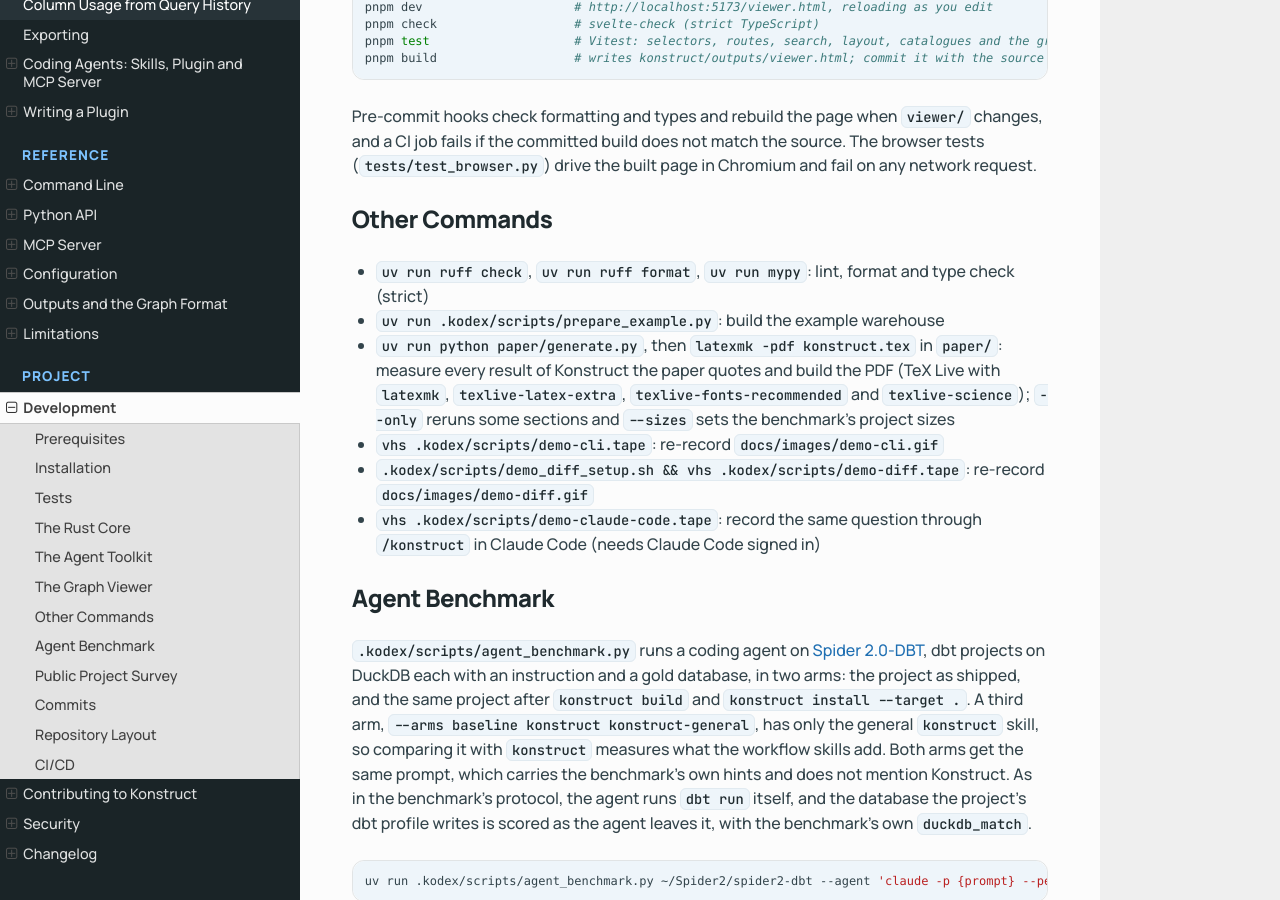
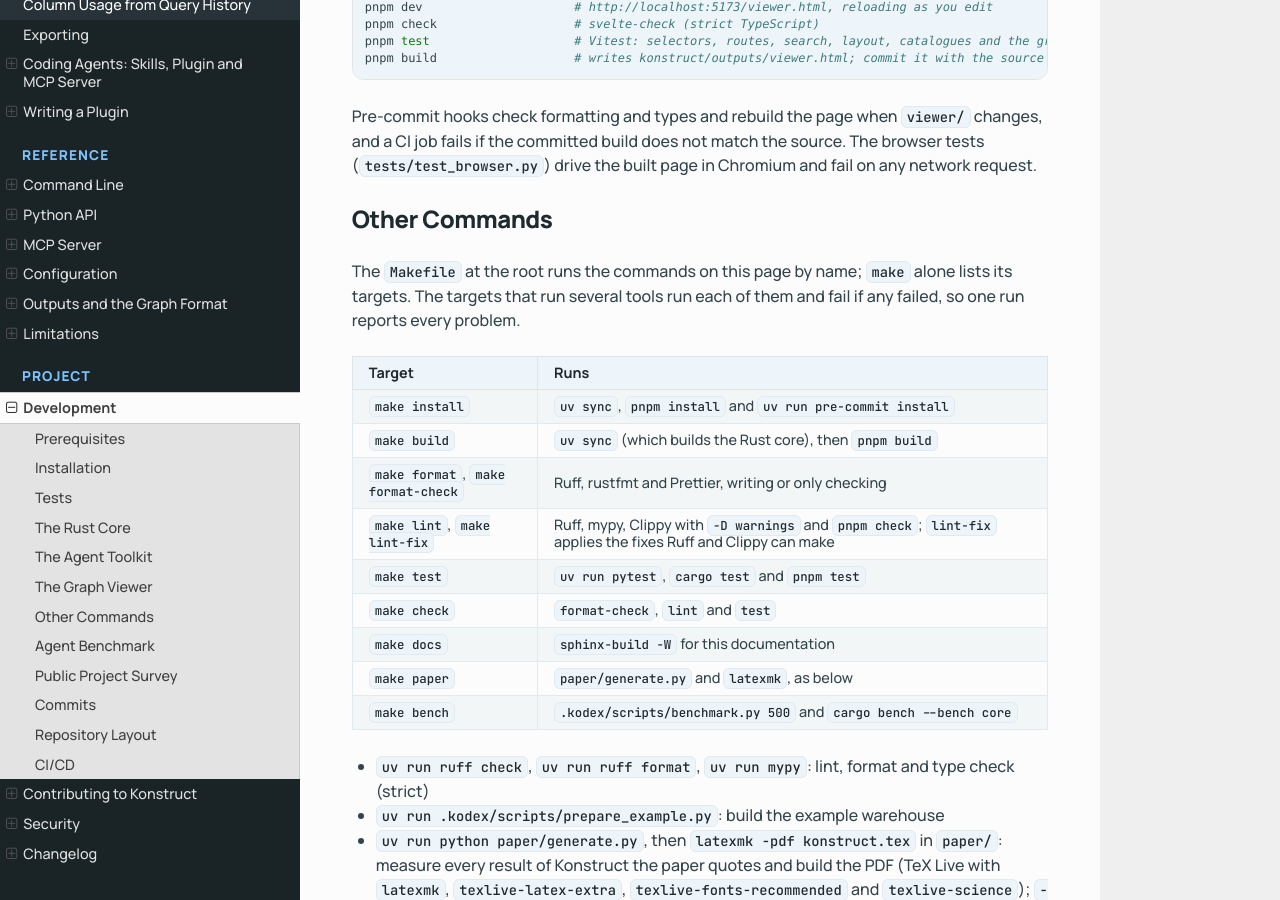
Before and after one commit to actions-marketplace-validations/kodexlabsio_konstruct, a Sphinx documentation site: the page built from docs/development.md, in a window 1280 px wide and 900 px high, scrolled down 12620 px. Built offline with Sphinx 7.4.7 and the Read the Docs theme 3.1.0, drawn with Linux system fonts in a browser that asks for light colours.

Commit message:
build: Add a Makefile that runs the project's commands by name
make lists the targets, and install, build, format, format-check, lint, lint-fix, test, docs,
paper, bench and check run the commands AGENTS.md gives for uv, cargo and pnpm from the root.
The targets that run several tools run each one, record a failure and exit with it at the end,
so one run reports every problem. check is format-check, lint and test.

AGENTS.md, CONTRIBUTING and the development page describe it.

```diff
--- a/docs/development.md
+++ b/docs/development.md
@@ -167,6 +167,20 @@ Pre-commit hooks check formatting and types and rebuild the page when `viewer/`
 
 ## Other Commands
 
+The `Makefile` at the root runs the commands on this page by name; `make` alone lists its targets. The targets that run several tools run each of them and fail if any failed, so one run reports every problem.
+
+| Target | Runs |
+|--------|------|
+| `make install` | `uv sync`, `pnpm install` and `uv run pre-commit install` |
+| `make build` | `uv sync` (which builds the Rust core), then `pnpm build` |
+| `make format`, `make format-check` | Ruff, rustfmt and Prettier, writing or only checking |
+| `make lint`, `make lint-fix` | Ruff, mypy, Clippy with `-D warnings` and `pnpm check`; `lint-fix` applies the fixes Ruff and Clippy can make |
+| `make test` | `uv run pytest`, `cargo test` and `pnpm test` |
+| `make check` | `format-check`, `lint` and `test` |
+| `make docs` | `sphinx-build -W` for this documentation |
+| `make paper` | `paper/generate.py` and `latexmk`, as below |
+| `make bench` | `.kodex/scripts/benchmark.py 500` and `cargo bench --bench core` |
+
 - `uv run ruff check`, `uv run ruff format`, `uv run mypy`: lint, format and type check (strict)
 - `uv run .kodex/scripts/prepare_example.py`: build the example warehouse
 - `uv run python paper/generate.py`, then `latexmk -pdf konstruct.tex` in `paper/`: measure every result of Konstruct the paper quotes and build the PDF (TeX Live with `latexmk`, `texlive-latex-extra`, `texlive-fonts-recommended` and `texlive-science`); `--only` reruns some sections and `--sizes` sets the benchmark's project sizes
```
Also changed, not shown: AGENTS.md (+5 -1 lines), CONTRIBUTING.md (+2 -0 lines), 1 other file.
